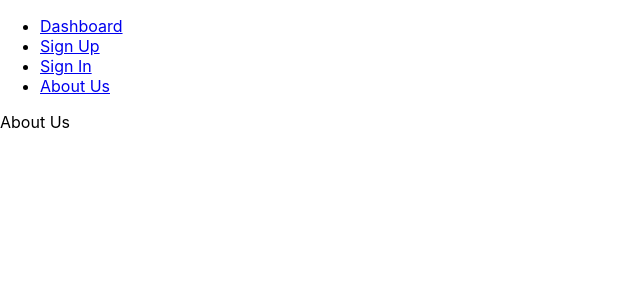
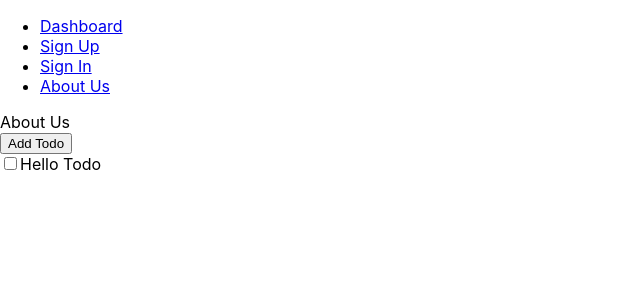
Before and after one commit to adtyagupta72/FYITMar26, a React (Create React App) app in the folder react-practice/: page /aboutus in a window 1280 px wide. Shown: the top 300 px of the page, without its empty margins (0-640 px from the left). Built offline with nearby package versions, Linux system fonts and the light colour scheme.

Commit message:
React: useRef and useReducer

```diff
--- a/react-practice/src/RRouter/AboutUs.jsx
+++ b/react-practice/src/RRouter/AboutUs.jsx
@@ -1,5 +1,77 @@
+import { useReducer } from "react";
+
 const AboutUs = () =>
 {
-    return <div>About Us</div>
+    var initialTodos = [
+        {
+            id:1,
+            title: "Hello Todo",
+            complete: false
+        }
+    ]
+    const [todos, dispatch] = useReducer(reducer, initialTodos);
+    const handleComplete = (todo) =>
+    {
+        console.log(todos)
+        dispatch({ type: "COMPLETE", id: todo.id })
+    }
+    const addTodo= () =>
+    {
+        console.log(todos)
+        dispatch({type: "ADD", title: "New Todo"})
+    }
+    return <div>
+        About Us
+        <br/>
+        <button onClick={()=> addTodo()}>Add Todo</button>
+        <br/>
+        {todos.map((todo) => {
+            return <div key={todo.id}>
+                <label>
+                <input
+                    type="checkbox"
+                    checked={todo.complete}
+                    onChange={() => handleComplete(todo)}
+                />
+                {todo.title}
+                </label>
+            </div>
+        }
+        )}
+    </div>
 }
 export default AboutUs
+
+
+const reducer = (state, action) =>
+{
+    switch (action.type)
+    {
+        case "COMPLETE":
+            return state.map((todo) =>
+            {
+                if (todo.id === action.id)
+                {
+                    return { ...todo, complete: !todo.complete };
+                }
+                else
+                {
+                    return todo;
+                }
+            });
+        case "ADD":
+        {
+            var todo = {
+                id: 2,
+                title: action.title,
+                complete: false
+            }
+            let tempState = state
+            tempState.push(todo)
+            state = tempState
+            return state
+        }
+        default:
+            return state;
+    }
+}
--- a/react-practice/src/RRouter/Dashboard.jsx
+++ b/react-practice/src/RRouter/Dashboard.jsx
@@ -5,6 +5,7 @@ import style from './ReusableComponents/Button.module.css'
 
 const Dashboard = () =>
 {
+    const inputElement = useRef()
     const [temp, setTemp] = useState(1)
     // var [count, setCount] = useState(0)
     useEffect(()=>{
@@ -72,6 +73,9 @@ const Dashboard = () =>
             onChange={(e) => setInputValue(e.target.value)}
         />
         <h1>Render Count: {count.current}</h1>
+        <input ref={inputElement}/>
+        <br/>
+        <button onClick={()=> console.log(inputElement.current.value)}>Read Input</button>
     </div>
 }
 export default Dashboard
--- a/react-practice/src/RRouter/Login.jsx
+++ b/react-practice/src/RRouter/Login.jsx
@@ -1,5 +1,26 @@
+import { useEffect, useRef, useState } from "react";
+
 const Login = () =>
 {
-    return <div>Login</div>
+    const [inputValue, setInputValue] = useState("")
+    const previousInputValue = useRef("")
+
+    useEffect(() => {
+        previousInputValue.current = inputValue;
+    }, [inputValue])
+
+    return (
+        <>
+            <input
+                type="text"
+                value={inputValue}
+                onChange={(e) => setInputValue(e.target.value)}
+            />
+            <h2>Current Value: {inputValue}</h2>
+            <h2>Previous Value: {previousInputValue.current}</h2>
+        </>
+    )
+
+    // return <div>Login</div>
 }
 export default Login
```
